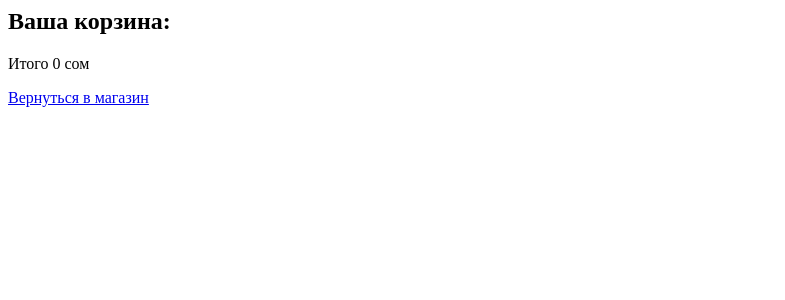
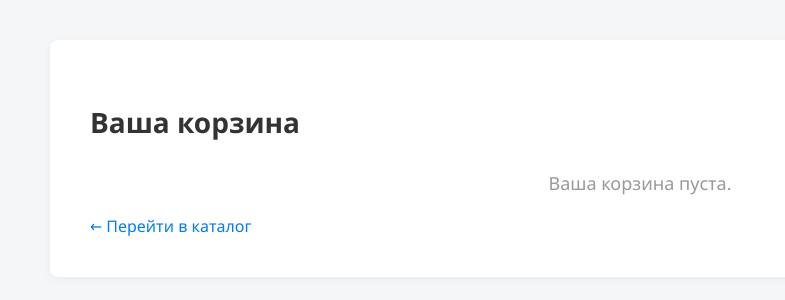
Before and after one commit to AlgoClassWork/shop_project, a Django app: page /cart/ in a window 1280 px wide. Shown: the top 300 px of the page, without its empty margins (0-785 px from the left). Run offline with Django 5.2, Linux system fonts and the light colour scheme.

Commit message:
Update cart_detail.html

```diff
--- a/shop/templates/cart_detail.html
+++ b/shop/templates/cart_detail.html
@@ -1,12 +1,40 @@
-<h2> Ваша корзина: </h2>
-{% for product in cart_products %}
-    {% if product.product.image %}
-        <img src="{{ product.product.image.url }}">
-    {% endif %}
-    {{ product.product.name }}
-    {{ product.quantity }} шт
-    {{ product.product.price }} сом
-    {{ product.total_price }} сом
-{% endfor %}
-<p> Итого {{ total_price }} сом </p>
-<a href=" {% url 'product_list' %} "> Вернуться в магазин </a>
+{% load static %}
+<!DOCTYPE html>
+<html lang="ru">
+<head>
+    <meta charset="UTF-8">
+    <title>Корзина</title>
+    <link rel="stylesheet" href="{% static 'cart_detail.css' %}">
+</head>
+<body>
+    <main class="cart-container">
+        <h2 class="cart-title">Ваша корзина</h2>
+
+        {% if cart_products %}
+            <div class="cart-items">
+                {% for product in cart_products %}
+                    <div class="cart-item">
+                        {% if product.product.image %}
+                            <img src="{{ product.product.image.url }}" alt="{{ product.product.name }}" class="cart-item-image">
+                        {% endif %}
+                        <div class="cart-item-info">
+                            <h3 class="product-name">{{ product.product.name }}</h3>
+                            <p class="product-quantity">Количество: {{ product.quantity }} шт</p>
+                            <p class="product-price">Цена за шт: {{ product.product.price }} сом</p>
+                            <p class="product-total">Итого: {{ product.total_price }} сом</p>
+                        </div>
+                    </div>
+                {% endfor %}
+            </div>
+
+            <div class="cart-summary">
+                <p class="total-price">Итого: <strong>{{ total_price }} сом</strong></p>
+                <a href="{% url 'product_list' %}" class="back-to-shop">← Вернуться в магазин</a>
+            </div>
+        {% else %}
+            <p class="empty-cart">Ваша корзина пуста.</p>
+            <a href="{% url 'product_list' %}" class="back-to-shop">← Перейти в каталог</a>
+        {% endif %}
+    </main>
+</body>
+</html>
```
